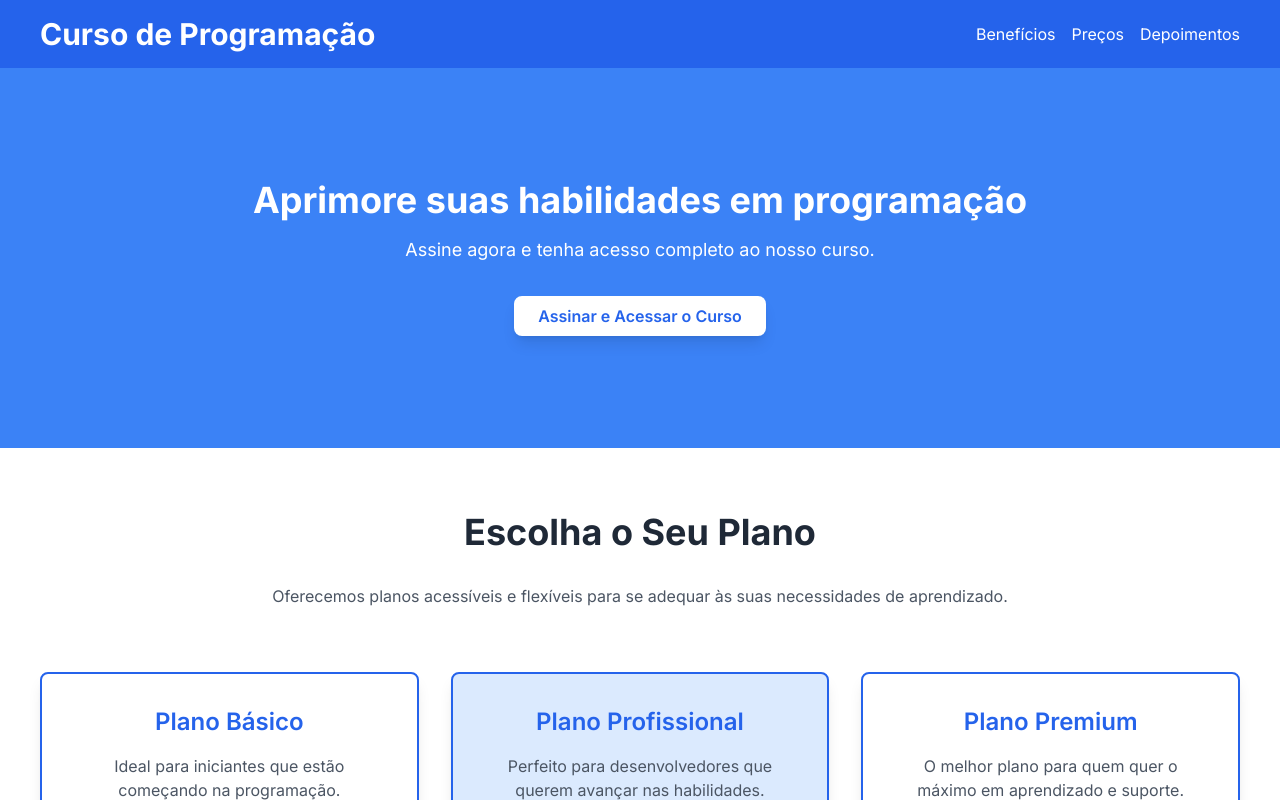
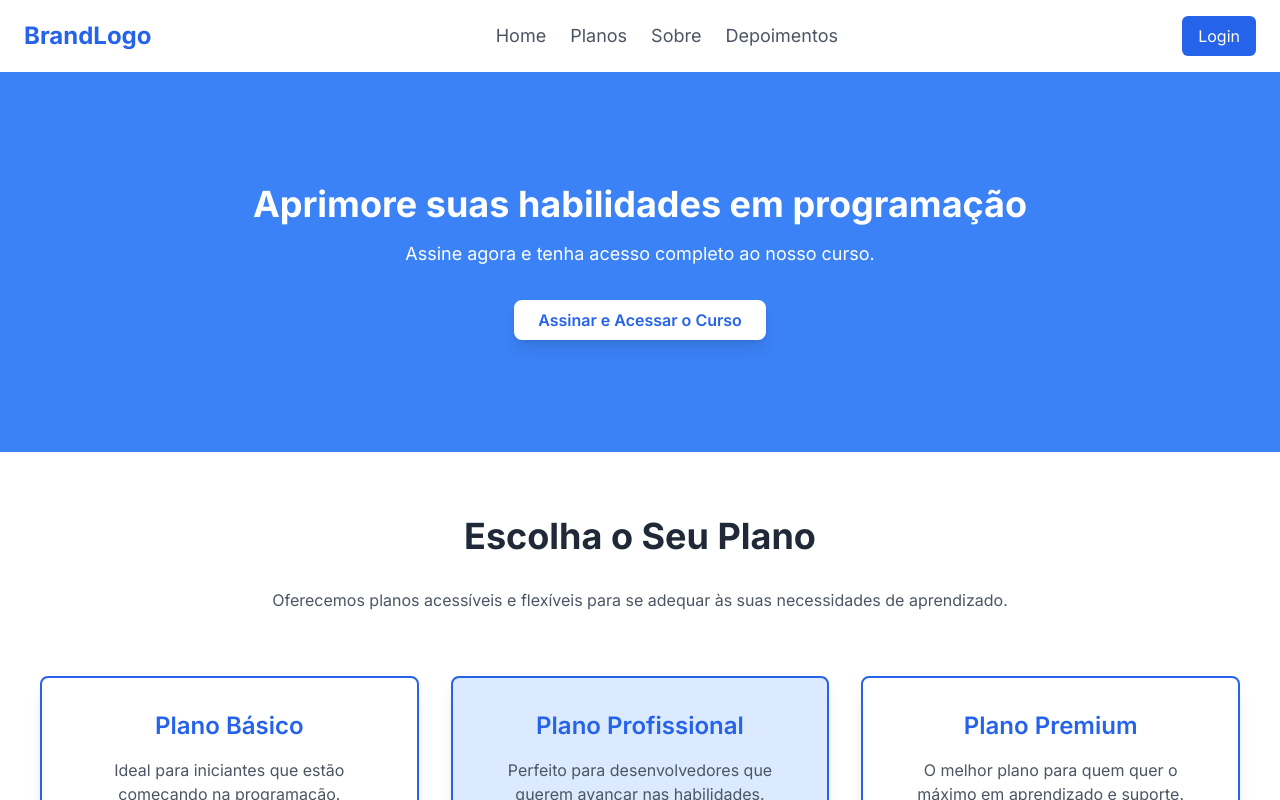
Before and after one commit to leoleoyuuki/MercadoPago, a Next.js app: page / in a window 1280 px wide. Shown: the top 800 px of the page. Built offline with nearby package versions, Linux system fonts and the light colour scheme; no server answers; what @mercadopago/sdk-react would draw is missing.

Commit message:
Refactor platform page to handle user authentication and subscription status

```diff
--- a/src/app/page.js
+++ b/src/app/page.js
@@ -4,13 +4,14 @@ import { auth } from "../service/firebasesdk";
 import { collection, query, where, getDocs } from "firebase/firestore";
 import { db } from "../service/firebasesdk";
 import { initMercadoPago } from "@mercadopago/sdk-react";
-import { Link } from "next/link";
+import { useRouter } from "next/navigation";
 import {
   signInWithEmailAndPassword,
   createUserWithEmailAndPassword,
   signOut,
 } from "firebase/auth";
-import { useRouter } from "next/navigation";
+import Link from "next/link";
+import { Alert } from "react-bootstrap";
 
 // Inicializa o MercadoPago
 initMercadoPago(process.env.MERCADO_PAGO_ACCESS_TOKEN);
@@ -25,7 +26,9 @@ const PaymentScreen = () => {
   const [userId, setUserId] = useState("");
   const [user, setUser] = useState(null);
   const [error, setError] = useState("");
-
+  const [isMenuOpen, setIsMenuOpen] = useState(false);
+  const [isLoading, setIsLoading] = useState(true); // Spinner state
+  const [loadingText, setLoadingText] = useState("Carregando..."); // Text state
   const router = useRouter();
 
   useEffect(() => {
@@ -38,6 +41,7 @@ const PaymentScreen = () => {
         setUser(null);
         setUserId("");
       }
+      setIsLoading(false); // Spinner stops once auth is checked
     });
 
     return () => unsubscribe();
@@ -45,6 +49,8 @@ const PaymentScreen = () => {
 
   const checkAssinatura = async (uid) => {
     try {
+      setIsLoading(true);
+      setLoadingText("Verificando assinatura..."); // Change text when checking subscription
       const assinaturasRef = collection(db, "Assinaturas");
       const q = query(assinaturasRef, where("userId", "==", uid));
       const querySnapshot = await getDocs(q);
@@ -56,6 +62,8 @@ const PaymentScreen = () => {
       }
     } catch (e) {
       console.error("Erro ao buscar assinaturas: ", e);
+    } finally {
+      setIsLoading(false); // Spinner stops after checking subscription
     }
   };
 
@@ -89,6 +97,15 @@ const PaymentScreen = () => {
     }
   };
 
+  const handleOnlyAuth = async () => {
+    if (!user) {
+      setShowModal(true);
+      return;
+    } else {
+      alert("Você já está logado!");
+    }
+  };
+
   const handleAuth = async () => {
     if (isSignup) {
       if (password !== confirmPassword) {
@@ -113,12 +130,11 @@ const PaymentScreen = () => {
       }
     }
 
-    // Após o login ou cadastro, verificar a assinatura e prosseguir com o pagamento
     if (auth.currentUser) {
       setUser(auth.currentUser);
       setUserId(auth.currentUser.uid);
       await checkAssinatura(auth.currentUser.uid);
-      handlePayPress(); // Mover aqui para garantir que o modal não abra duas vezes
+      handlePayPress();
     }
   };
 
@@ -132,42 +148,136 @@ const PaymentScreen = () => {
     }
   };
 
+  // Spinner and loading screen component
+  if (isLoading) {
+    return (
+      <div className="min-h-screen flex flex-col items-center justify-center bg-gray-100">
+        <div className="animate-spin rounded-full h-16 w-16 border-t-4 border-blue-500 border-solid"></div>
+        <h2 className="mt-4 text-2xl font-semibold">{loadingText}</h2>
+        <p className="text-gray-600 mt-2">
+          Por favor, aguarde enquanto verificamos sua assinatura.
+        </p>
+      </div>
+    );
+  }
+
   return (
     <div className="min-h-screen bg-white text-gray-900">
-      {/* Conteúdo da página */}
-      <header className="bg-blue-600 text-white py-4">
-        <div className="container mx-auto flex justify-between px-10 items-center">
-          <h1 className="text-3xl font-bold">Curso de Programação</h1>
-          <nav>
-            <ul className="flex space-x-4">
-              <li>
-                <a href="#benefits" className="hover:text-blue-200">
-                  Benefícios
-                </a>
-              </li>
-              <li>
-                <a href="#pricing" className="hover:text-blue-200">
-                  Preços
-                </a>
-              </li>
-              <li>
-                <a href="#testimonials" className="hover:text-blue-200">
+      {/* Header */}
+      <header className="bg-white shadow-md">
+        <div className="container mx-auto flex items-center justify-between py-4 px-6">
+          {/* Logo */}
+          <div className="text-2xl font-bold text-blue-600">
+            <a href="/">BrandLogo</a>
+          </div>
+
+          {/* Desktop Navigation */}
+          <nav className="hidden md:flex space-x-6 text-lg">
+            <Link
+              href="#home"
+              className="text-gray-600 hover:text-blue-600 transition-colors"
+            >
+              Home
+            </Link>
+            <Link
+              href="#pricing"
+              className="text-gray-600 hover:text-blue-600 transition-colors"
+            >
+              Planos
+            </Link>
+            <Link
+              href="#vsl"
+              className="text-gray-600 hover:text-blue-600 transition-colors"
+            >
+              Sobre
+            </Link>
+            <Link
+              href="#testimonials"
+              className="text-gray-600 hover:text-blue-600 transition-colors"
+            >
               Depoimentos
-                </a>
-              </li>
-              {user != null && (
-                <li>
+            </Link>
+          </nav>
+
+          {/* Login Button (Desktop) */}
+          <div className="hidden md:flex items-center">
+            <button
+              onClick={handleOnlyAuth}
+              className="text-white bg-blue-600 hover:bg-blue-700 py-2 px-4 rounded-md transition-colors"
+            >
+              Login
+            </button>
+            {user && (
               <button
                 onClick={handleLogout}
-                    className="bg-red-500 px-3 rounded text-white hover:bg-red-600"
+                className="
+              text-red-500 hover:text-blue-700 ml-4 transition-colors"
               >
-                    Sair de {user?.email}
+                Logout
               </button>
-                </li>
             )}
-            </ul>
+          </div>
+
+          {/* Mobile Menu Button */}
+          <div className="md:hidden flex items-center">
+            <button
+              onClick={() => setIsMenuOpen(!isMenuOpen)}
+              className="text-blue-600 focus:outline-none"
+              aria-label="Open Menu"
+            >
+              <svg
+                xmlns="http://www.w3.org/2000/svg"
+                className="h-6 w-6"
+                fill="none"
+                viewBox="0 0 24 24"
+                stroke="currentColor"
+              >
+                <path
+                  strokeLinecap="round"
+                  strokeLinejoin="round"
+                  strokeWidth={2}
+                  d="M4 6h16M4 12h16m-7 6h7"
+                />
+              </svg>
+            </button>
+          </div>
+        </div>
+
+        {/* Mobile Menu */}
+        {isMenuOpen && (
+          <nav className="md:hidden bg-white shadow-md absolute top-16 left-0 w-full py-4 px-6">
+            <Link
+              href="/"
+              className="block py-2 text-gray-600 hover:text-blue-600 transition-colors"
+            >
+              Home
+            </Link>
+            <Link
+              href="#pricing"
+              className="block py-2 text-gray-600 hover:text-blue-600 transition-colors"
+            >
+              Planos
+            </Link>
+            <Link
+              href="#vsl"
+              className="block py-2 text-gray-600 hover:text-blue-600 transition-colors"
+            >
+              Sobre
+            </Link>
+            <Link
+              href="#testimonials"
+              className="block py-2 text-gray-600 hover:text-blue-600 transition-colors"
+            >
+              Depoimentos
+            </Link>
+            <Link
+              href="#login"
+              className="block py-2 mt-4 text-white bg-blue-600 hover:bg-blue-700 py-2 px-4 rounded-md transition-colors"
+            >
+              Login
+            </Link>
           </nav>
-        </div>
+        )}
       </header>
 
       <section className="bg-blue-500 text-white py-28 text-center">
@@ -315,15 +425,14 @@ const PaymentScreen = () => {
             </div>
             <div className="p-6 bg-gray-100 rounded-lg shadow-lg">
               <p className="text-gray-700 mb-4">
-              &quot;Aprendi mais em 2 meses aqui do que em 2 anos Na Faculdade.
-                Muito Top!&quot;
+                &quot;Aprendi mais em 2 meses aqui do que em 2 anos Na
+                Faculdade. Muito Top!&quot;
               </p>
               <h3 className="text-xl font-semibold">Maria Santos</h3>
             </div>
           </div>
         </div>
       </section>
-
 
       <footer className="bg-gray-900 text-gray-300 pt-14 pb-8 px-10 pl-24">
         <div className="container grid grid-cols-1 md:grid-cols-4 gap-10">
```
Lines whose indentation alone changed are shown as unchanged.
